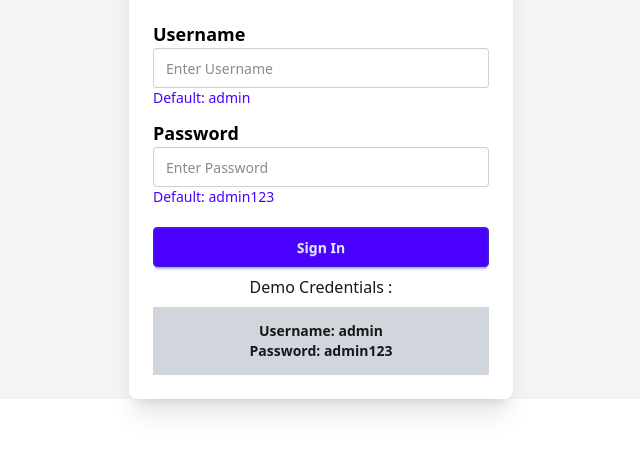
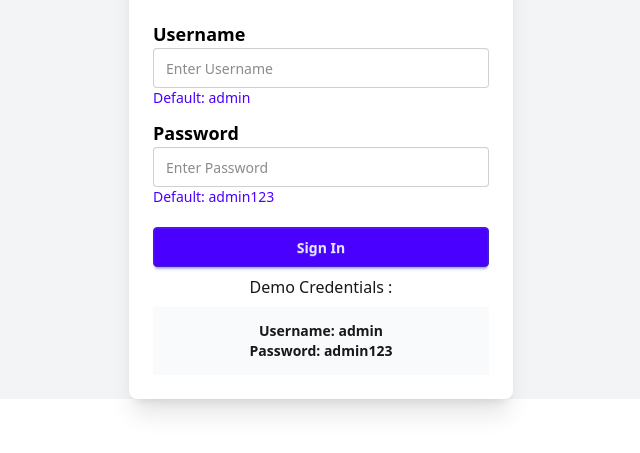
Before and after one commit to tanisha134/Assignment---5, a plain HTML site: page index.html in a window 1280 px wide. Shown: the part 95-548 px from the top of the page, without its empty margins (319-959 px from the left). Drawn offline with nearby package versions, Linux system fonts and the light colour scheme.

Commit message:
fixed some more issues

```diff
--- a/index.html
+++ b/index.html
@@ -41,7 +41,7 @@ Sign In
 
 
 <p class="text-center mt-2">Demo Credentials :</p>
-<div class="text-center mt-2 text-sm bg-[#F8FAFC] p-3.5 bg-gray-300">
+<div class="text-center mt-2 text-sm bg-[#F8FAFC] p-3.5">
 <p class="font-bold">Username: admin</p>
 <p class="font-bold">Password: admin123</p>
 </div>
```
